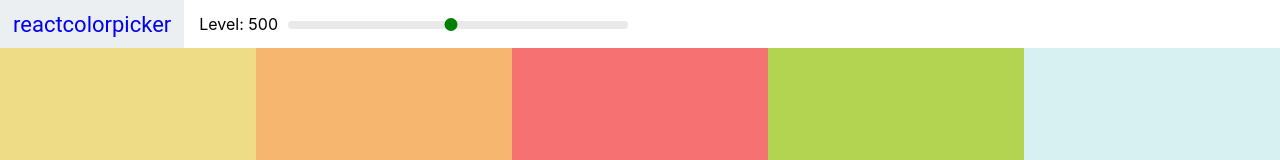
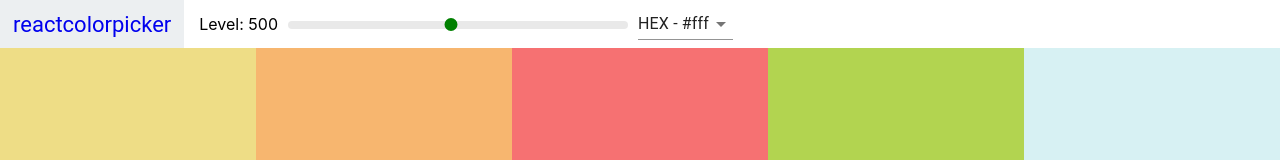
Before and after one commit to Tanmay-Chand/Colors-App, a React (Create React App) app: page / in a window 1280 px wide. Shown: the top 160 px of the page. Built offline with nearby package versions, Linux system fonts and the light colour scheme.

Commit message:
Added Format dropdown UI

```diff
--- a/package.json
+++ b/package.json
@@ -3,6 +3,7 @@
   "version": "0.1.0",
   "private": true,
   "dependencies": {
+    "@material-ui/core": "^4.9.7",
     "@testing-library/jest-dom": "^4.2.4",
     "@testing-library/react": "^9.5.0",
     "@testing-library/user-event": "^7.2.1",
--- a/src/Navbar.js
+++ b/src/Navbar.js
@@ -1,9 +1,21 @@
 import React, { Component } from "react";
+import Select from "@material-ui/core/Select";
+import MenuItem from "@material-ui/core/MenuItem";
 import Slider, { Range } from "rc-slider";
 import "rc-slider/assets/index.css";
 import "./navbar.css";
 
 class Navbar extends Component {
+	constructor(props) {
+		super(props);
+		this.state = { format: "hex" };
+		this.handleChange = this.handleChange.bind(this);
+	}
+
+	handleChange(e) {
+		this.setState({ format: e.target.value });
+		this.props.handleChange(e.target.value);
+	}
 	render() {
 		const { level, changeLevel } = this.props;
 		return (
@@ -23,6 +35,13 @@
 						/>
 					</div>
 				</div>
+				<div className="select-container">
+					<Select value={this.state.format} onChange={this.handleChange}>
+						<MenuItem value="hex">HEX - #fff</MenuItem>
+						<MenuItem value="rgb">RGB - rgb(255, 255, 255)</MenuItem>
+						<MenuItem value="rgba">RGBA - rgb(255, 255, 255, 1.0)</MenuItem>
+					</Select>
+				</div>
 			</header>
 		);
 	}
--- a/src/Palette.js
+++ b/src/Palette.js
@@ -7,10 +7,15 @@
 		super(props);
 		this.state = { level: 500 };
 		this.changeLevel = this.changeLevel.bind(this);
+		this.changeFormat = this.changeFormat.bind(this);
 	}
 
 	changeLevel(newLevel) {
 		this.setState({ level: newLevel });
+	}
+
+	changeFormat(val) {
+		alert(val);
 	}
 	render() {
 		const colorBoxes = this.props.palette.colors[
@@ -18,7 +23,11 @@
 		].map(color => <ColorBox background={color.hex} name={color.name} />);
 		return (
 			<div className="Palette">
-				<Navbar level={this.state.level} changeLevel={this.changeLevel} />
+				<Navbar
+					level={this.state.level}
+					changeLevel={this.changeLevel}
+					handleChange={this.changeFormat}
+				/>
 				<div className="Palette-colors">{colorBoxes}</div>
 			</div>
 		);
```
